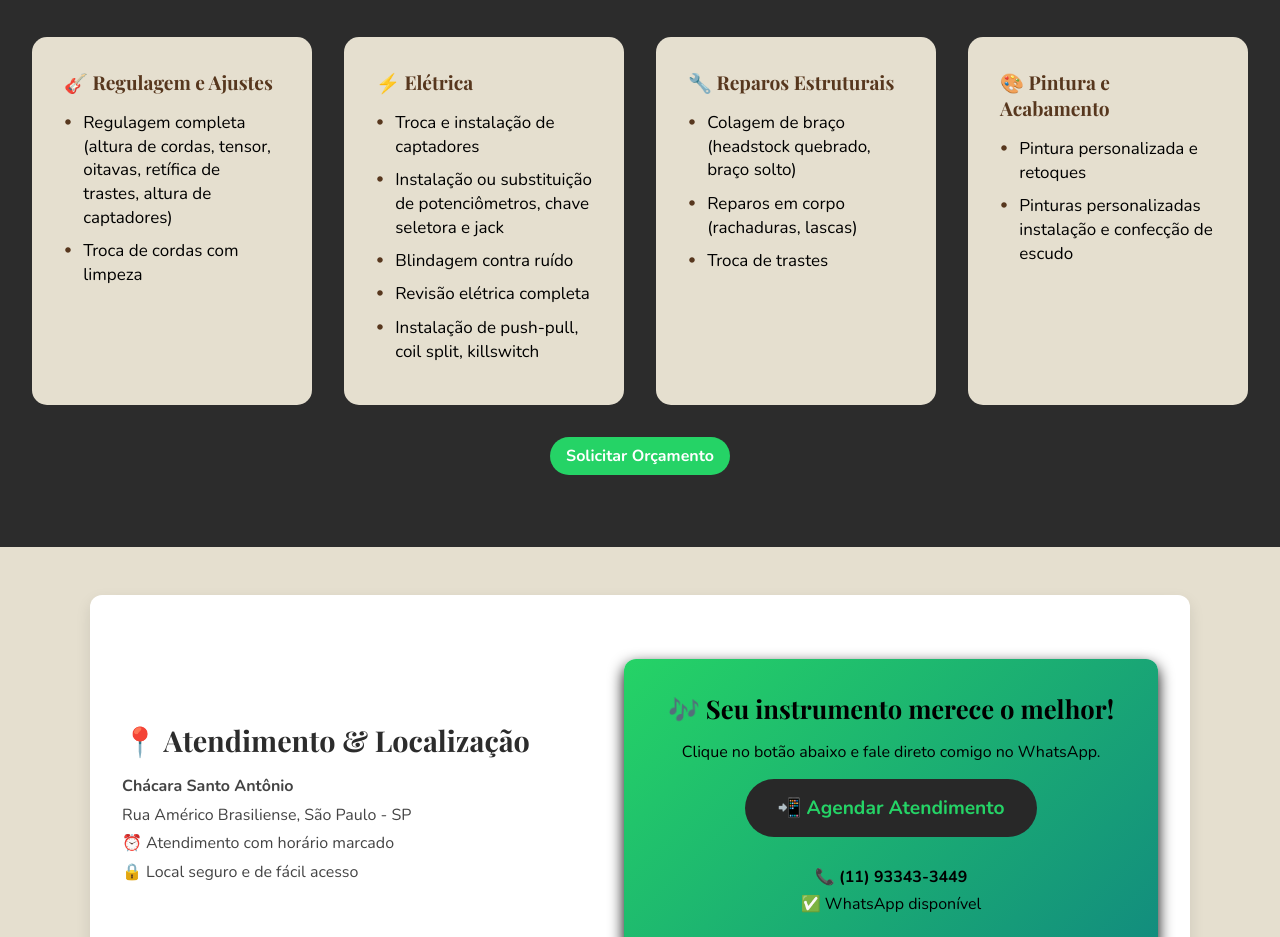
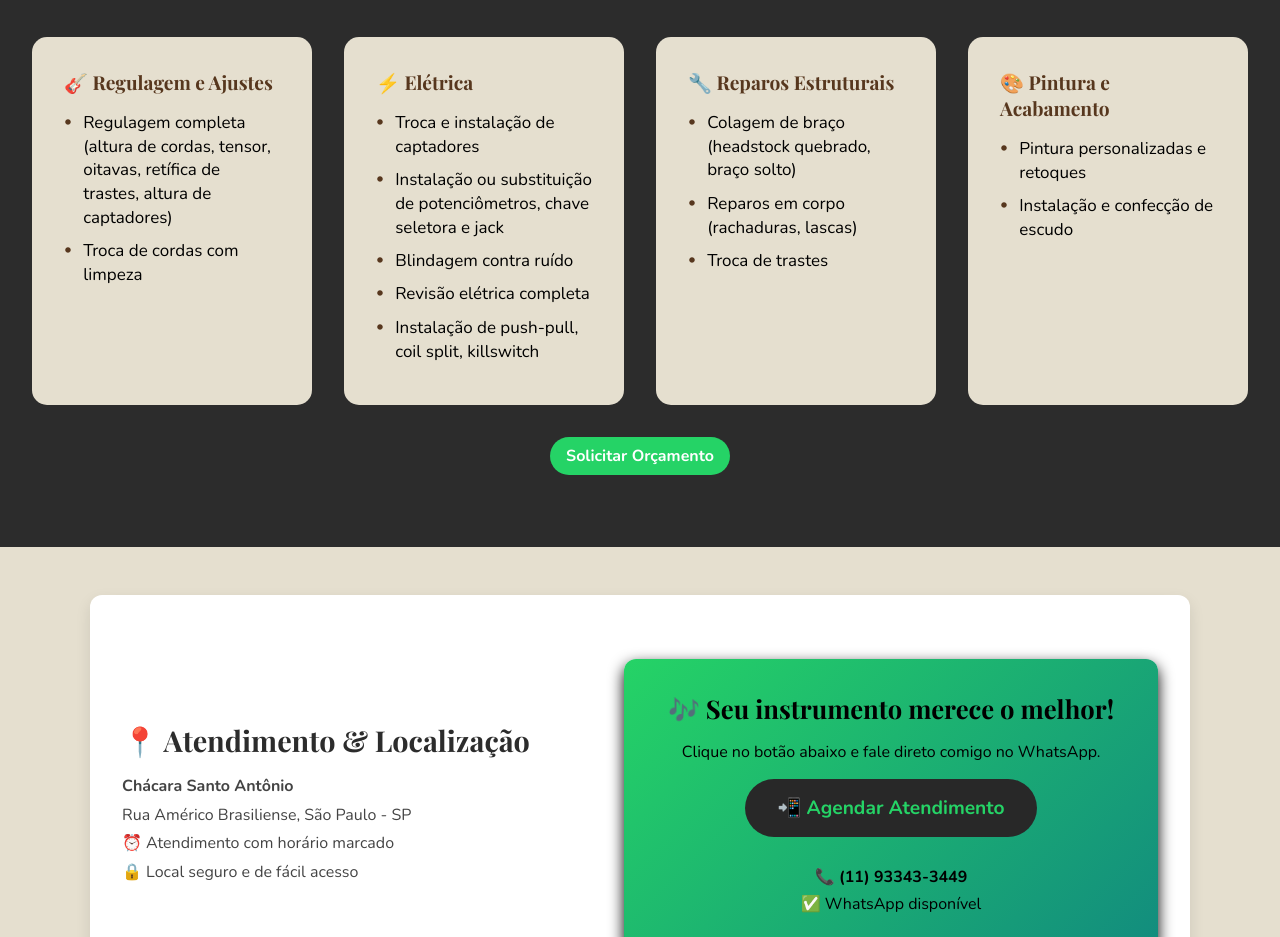
Before and after one commit to Bruceamc/Projeto-P, a plain HTML site: page index.html in a window 1280 px wide. Shown: the part 1700-2637 px from the top of the page. Drawn offline with nearby package versions, Linux system fonts and the light colour scheme; a web font is replaced by a local one.

Commit message:
11/11/2025 2.0

```diff
--- a/index.html
+++ b/index.html
@@ -104,8 +104,8 @@
           <div class="caixa_servico">
             <h3>🎨 Pintura e Acabamento</h3>
             <ul>
-              <li><p>Pintura personalizada e retoques</p></li>
-              <li><p>Pinturas personalizadas instalação e confecção de escudo</p></li>
+              <li><p>Pintura personalizadas e retoques</p></li>
+              <li><p>Instalação e confecção de escudo</p></li>
             </ul>
           </div>
       </div>
```
